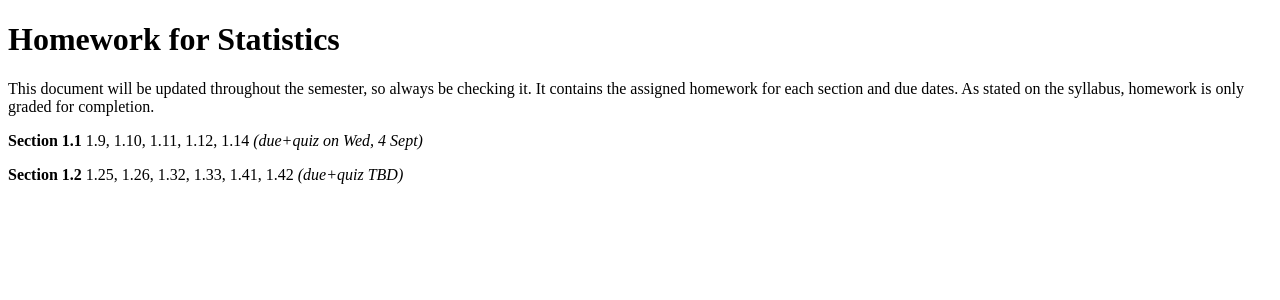
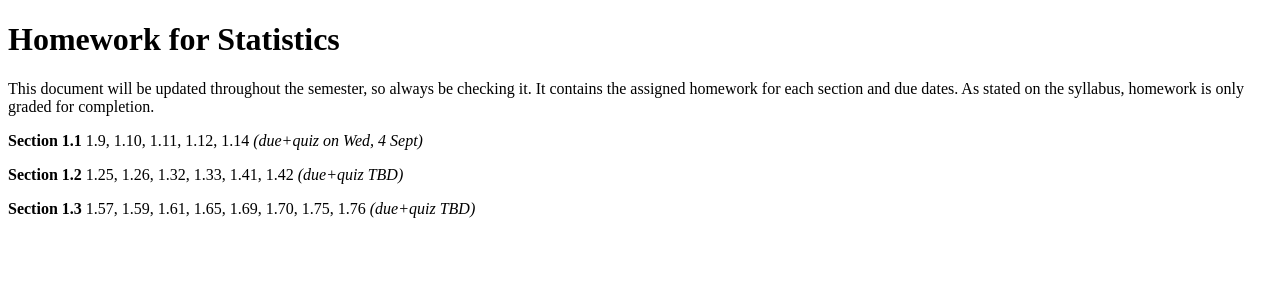
Before and after one commit to danielmichaelcicala/danielmichaelcicala.github.io, a Jekyll site: the page assets/f19-222804_hw.html, which Jekyll copies as it is, in a window 1280 px wide. Shown: the top 300 px of the page. Built offline with Jekyll 4.4.1, drawn with Linux system fonts in a browser that asks for light colours.

Commit message:
add hw1.3 to stats

```diff
--- a/assets/f19-222804_hw.html
+++ b/assets/f19-222804_hw.html
@@ -18,5 +18,6 @@ pandoc f19-222804_hw.md -f markdown -t html -s -o f19-222804_hw.html
 <p>This document will be updated throughout the semester, so always be checking it. It contains the assigned homework for each section and due dates. As stated on the syllabus, homework is only graded for completion.</p>
 <p><strong>Section 1.1</strong> 1.9, 1.10, 1.11, 1.12, 1.14 <em>(due+quiz on Wed, 4 Sept)</em></p>
 <p><strong>Section 1.2</strong> 1.25, 1.26, 1.32, 1.33, 1.41, 1.42 <em>(due+quiz TBD)</em></p>
+<p><strong>Section 1.3</strong> 1.57, 1.59, 1.61, 1.65, 1.69, 1.70, 1.75, 1.76 <em>(due+quiz TBD)</em></p>
 </body>
 </html>
```
